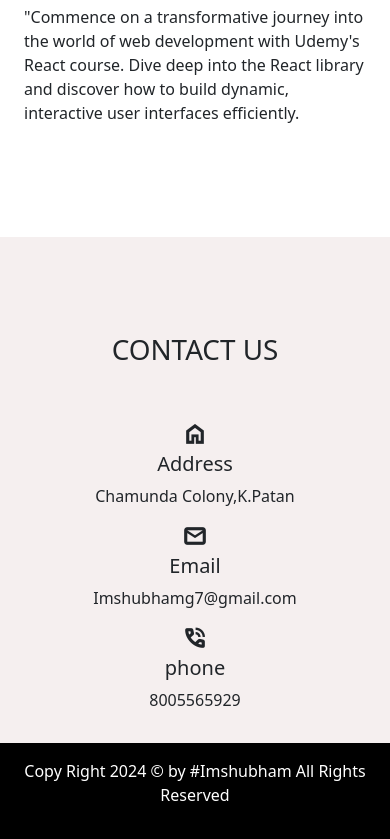
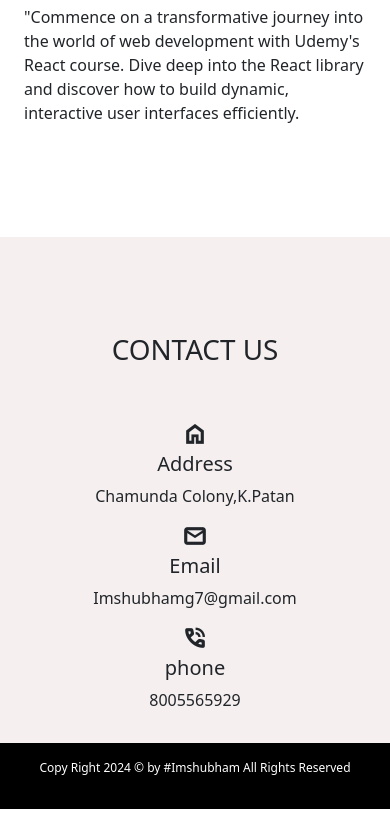
Before and after one commit to ImshubhamG/Shubham_resume, a plain HTML site: page index.html in a window 390 px wide. Shown: the part 1662-2501 px from the top of the page. Drawn offline with nearby package versions, Linux system fonts and the light colour scheme.

Commit message:
added responsive meadia Q

```diff
--- a/style.css
+++ b/style.css
@@ -120,6 +120,7 @@ background-color: rgb(254, 251, 251);
   'opsz' 24
 }
 footer{
+    font-size: 1rem;
     background-color: black;
     color: white;
 }
@@ -152,6 +153,9 @@ footer{
 
     height: 75vh;
 }
+footer{
+    font-size: .75rem;
+}
 
 }
 
@@ -171,6 +175,9 @@ footer{
         width: 125px;
         border-radius: 5px;
     }
+    footer{
+        font-size: .75rem;
+    }
 
  }
 
@@ -179,6 +186,9 @@ footer{
 @media (max-width: 767.98px) {
 .main h3 {
     font-size: 3rem;
+}
+footer{
+    font-size: .75rem;
 }
 
  }
@@ -196,4 +206,7 @@ footer{
         width: 115px;
         border-radius: 5px;
     }
+    footer{
+        font-size: .75rem;
+    }
      }
```
